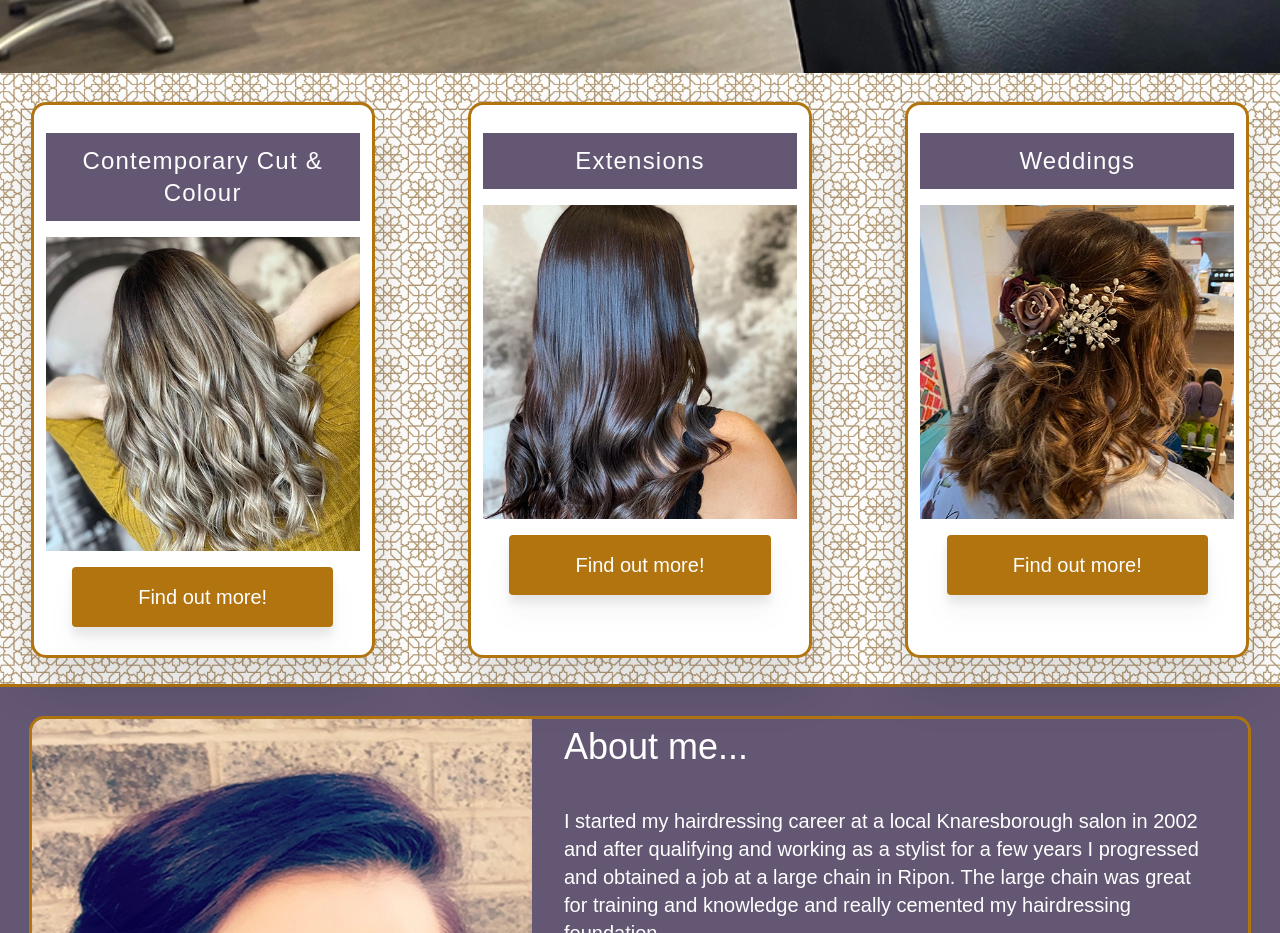
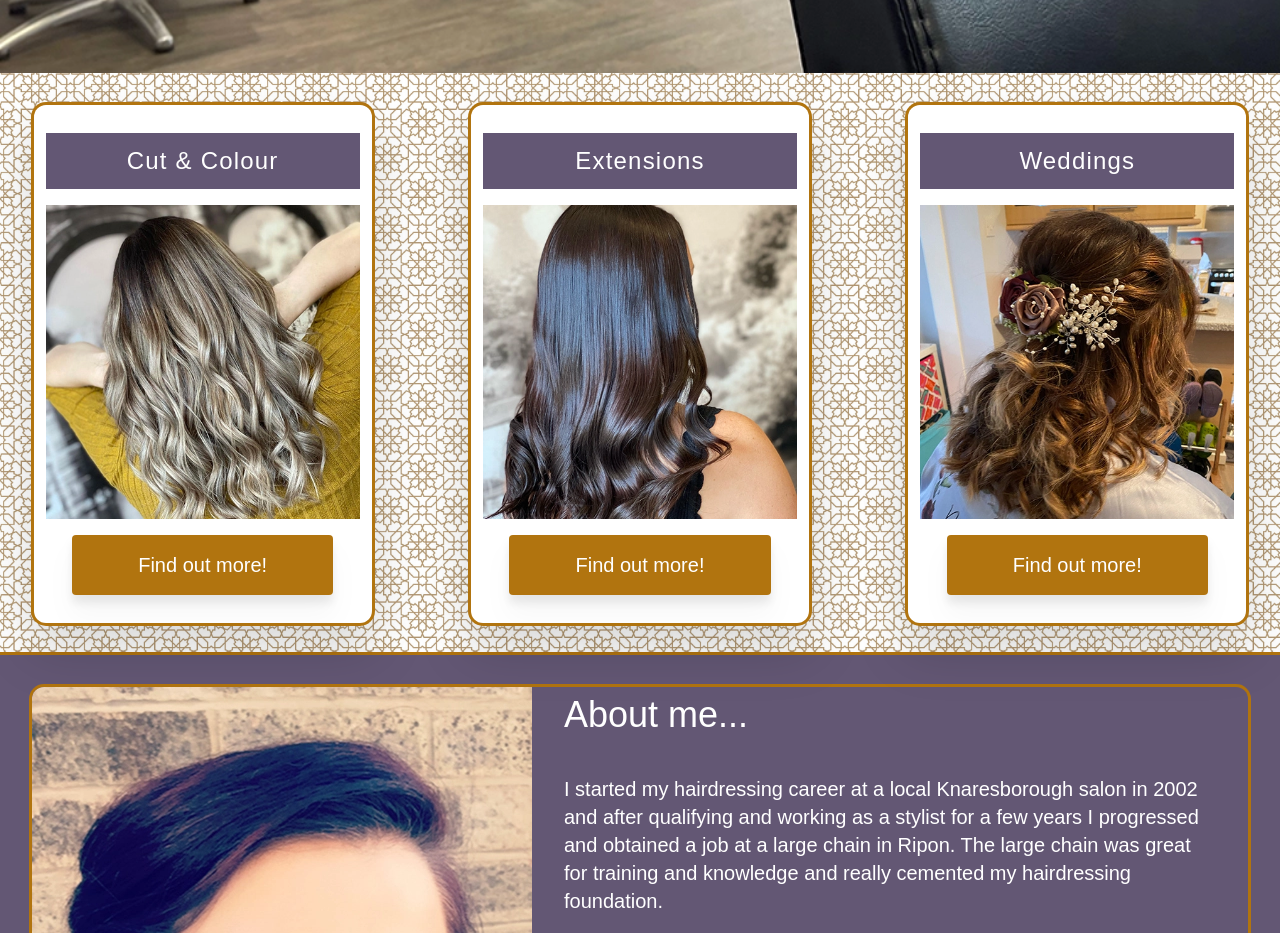
Before and after one commit to joeygil/emma-grainger-hair, a React (Vite) app: page / in a window 1280 px wide. Shown: the part 1320-2253 px from the top of the page. Built offline with nearby package versions, Linux system fonts and the light colour scheme; a web font is replaced by a local one.

Commit message:
font size fix

```diff
--- a/src/components/Home.jsx
+++ b/src/components/Home.jsx
@@ -112,7 +112,7 @@ const Home = () => {
             >
               <div className="flex flex-col items-center justify-center ">
                 <h2 className="tracking-wider my-4 text-2xl bg-[#635774] text-white w-full p-3 text-center">
-                  Contemporary Cut & Colour
+                  Cut & Colour
                 </h2>
                 <img
                   src="/images/cut-colour.webp"
```
